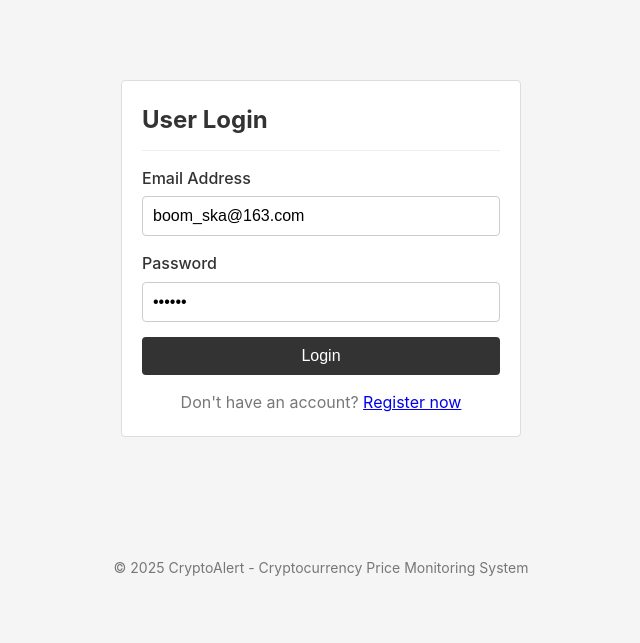
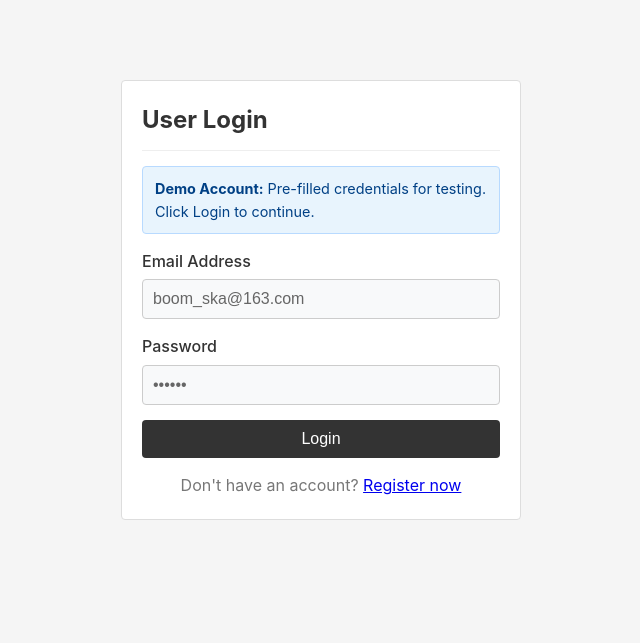
Before and after one commit to NieXin30/CryptoAlertFinalProject, a Flask app: page /login in a window 1280 px wide. Shown: the part 109-752 px from the top of the page, without its empty margins (319-959 px from the left). Run offline with Flask 3, Linux system fonts and the light colour scheme.

Commit message:
submit diagtam

```diff
--- a/app/templates/login.html
+++ b/app/templates/login.html
@@ -6,15 +6,19 @@
 <div class="card" style="max-width: 400px; margin: 40px auto;">
     <h2>User Login</h2>
 
+    <div style="background-color: #e8f4fd; border: 1px solid #b8daff; border-radius: 4px; padding: 10px 12px; margin-bottom: 15px; font-size: 0.9rem; color: #004085;">
+        <strong>Demo Account:</strong> Pre-filled credentials for testing. Click Login to continue.
+    </div>
+
     <form method="POST" action="{{ url_for('auth.login') }}">
         <div class="form-group">
             <label for="email">Email Address</label>
-            <input type="email" id="email" name="email" required placeholder="Enter your email" value="boom_ska@163.com">
+            <input type="email" id="email" name="email" required placeholder="demo@example.com" value="boom_ska@163.com" style="color: #666; background-color: #f8f9fa;">
         </div>
 
         <div class="form-group">
             <label for="password">Password</label>
-            <input type="password" id="password" name="password" required placeholder="Enter your password" value="123456">
+            <input type="text" id="password" name="password" required placeholder="••••••" value="123456" style="color: #666; background-color: #f8f9fa; -webkit-text-security: disc;">
         </div>
 
         <div class="form-group">
```
Also changed, not shown: whiteboard_diagram.png (added).
